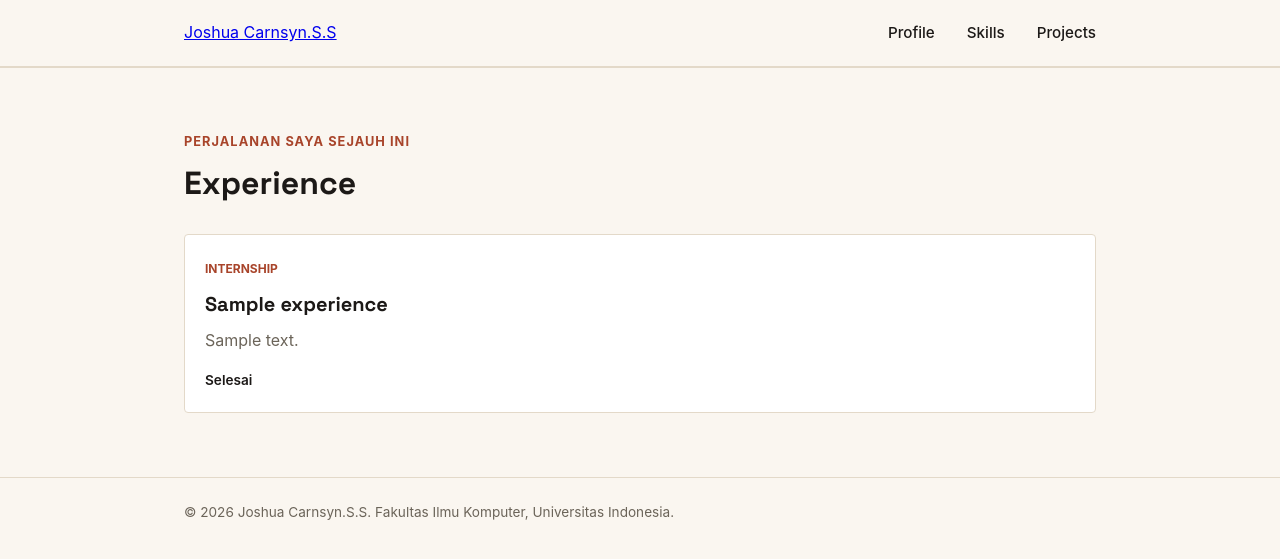
After one commit to J0CSS/myportofolio, a Django app: page /experience/ in a window 1280 px wide. The commit adds this page. Shown: the top 559 px of the page. Run offline with Django 5.2, Linux system fonts and the light colour scheme; tables that the repository leaves empty hold one stand-in row (values such as "Sample post").

Commit message:
tutorial 2 MVT

```diff
--- /dev/null
+++ b/main/urls.py
@@ -0,0 +1,10 @@
+from django.urls import path
+
+from main.views import show_main, show_experience
+
+app_name = "main"
+
+urlpatterns = [
+    path("", show_main, name="show_main"),
+    path("experience/", show_experience, name="show_experience"),
+]
--- a/portofolio/settings.py
+++ b/portofolio/settings.py
@@ -42,6 +42,7 @@ INSTALLED_APPS = [
     'django.contrib.sessions',
     'django.contrib.messages',
     'django.contrib.staticfiles',
+    'main'
 ]
 
 MIDDLEWARE = [
--- a/portofolio/urls.py
+++ b/portofolio/urls.py
@@ -1,25 +1,7 @@
-"""
-URL configuration for myportofolio project.
-
-The `urlpatterns` list routes URLs to views. For more information please see:
-    https://docs.djangoproject.com/en/6.1/topics/http/urls/
-Examples:
-Function views
-    1. Add an import:  from my_app import views
-    2. Add a URL to urlpatterns:  path('', views.home, name='home')
-Class-based views
-    1. Add an import:  from other_app.views import Home
-    2. Add a URL to urlpatterns:  path('', Home.as_view(), name='home')
-Including another URLconf
-    1. Import the include() function: from django.urls import include, path
-    2. Add a URL to urlpatterns:  path('blog/', include('blog.urls'))
-"""
 from django.contrib import admin
-from django.urls import path
-
-from portofolio.views import landing_page
+from django.urls import include, path
 
 urlpatterns = [
-    path('admin/', admin.site.urls),
-    path('', landing_page, name='landing_page'),
+    path("admin/", admin.site.urls),
+    path("", include("main.urls")),
 ]
--- a/static/css/style.css
+++ b/static/css/style.css
@@ -325,6 +325,61 @@ h1, h2, h3, .brand {
     border-radius: var(--radius);
 }
 
+/* Experience Section */
+.experience-section {
+    padding: 4rem 0;
+    border-top: 1px solid var(--line);
+}
+
+.section-kicker {
+    color: var(--accent-dark);
+    font-size: 0.8rem;
+    font-weight: 700;
+    letter-spacing: 0.08em;
+    text-transform: uppercase;
+}
+
+.experience-section h1 {
+    margin: 0.4rem 0 1.5rem;
+    font-size: 2rem;
+}
+
+.experience-grid {
+    display: grid;
+    grid-template-columns: repeat(auto-fit, minmax(240px, 1fr));
+    gap: 1rem;
+}
+
+.experience-card {
+    padding: 1.25rem;
+    background-color: #fff;
+    border: 1px solid var(--line);
+    border-radius: var(--radius);
+}
+
+.experience-category {
+    color: var(--accent-dark);
+    font-size: 0.75rem;
+    font-weight: 700;
+    text-transform: uppercase;
+}
+
+.experience-card h2 {
+    margin: 0.5rem 0;
+    font-size: 1.25rem;
+}
+
+.experience-description,
+.empty-state {
+    color: var(--text-muted);
+}
+
+.experience-status {
+    margin-top: 1rem;
+    font-size: 0.85rem;
+    font-weight: 600;
+}
+
 /* Footer */
 .site-footer {
     padding: 1.5rem;
--- /dev/null
+++ b/templates/experience.html
@@ -0,0 +1,64 @@
+<!DOCTYPE html>
+<html lang="en">
+<head>
+    <meta charset="UTF-8">
+    <meta name="viewport" content="width=device-width, initial-scale=1.0">
+    <meta name="description" content="Personal portfolio of Joshua Carnsyn Suyanto Sidik - Computer Science Student at Universitas Indonesia.">
+    <title> Experience - {{ name  }} - Portfolio</title>
+    <link rel="preconnect" href="https://fonts.googleapis.com">
+    <link rel="preconnect" href="https://fonts.gstatic.com" crossorigin>
+    <link href="https://fonts.googleapis.com/css2?family=Space+Grotesk:wght@500;700&display=swap" rel="stylesheet">
+    <link rel="stylesheet" href="/static/css/style.css">
+</head>
+<body>
+    <header class="site-header" role="banner">
+        <div class="container">
+            <a href="{% url 'main:show_main' %}" aria-label="{{ name }} Home Page">{{ name }}</a>
+            <nav aria-label="Main Navigation">
+                <a href="#profile">Profile</a>
+                <a href="#skills">Skills</a>
+                <a href="#projects">Projects</a>
+            </nav>
+        </div>
+    </header>
+
+    <main>
+        <section class="experience-section" id="experience">
+            <div class="container">
+                <p class="section-kicker">Perjalanan saya sejauh ini</p>
+                <h1>Experience</h1>
+
+                <div class="experience-grid">
+                    {% for experience in experience_list %}
+                        <article class="experience-card">
+                            <span class="experience-category">
+                                {{ experience.get_category_display }}
+                            </span>
+                            <h2>{{ experience.title }}</h2>
+                            <p class="experience-description">
+                                {{ experience.description }}
+                            </p>
+
+                            {% if experience.is_ongoing %}
+                                <p class="experience-status">Sedang berlangsung</p>
+                            {% else %}
+                                <p class="experience-status">Selesai</p>
+                            {% endif %}
+                        </article>
+                    {% empty %}
+                        <p class="empty-state">
+                            Belum ada pengalaman yang ditambahkan.
+                        </p>
+                    {% endfor %}
+                </div>
+            </div>
+        </section>
+    </main>
+
+    <footer class="site-footer" role="contentinfo">
+        <div class="container">
+            <p>&copy; 2026 {{ name }}. Fakultas Ilmu Komputer, Universitas Indonesia.</p>
+        </div>
+    </footer>
+</body>
+</html>
```
Also changed, not shown: templates/index.html (+15 -8 lines).
